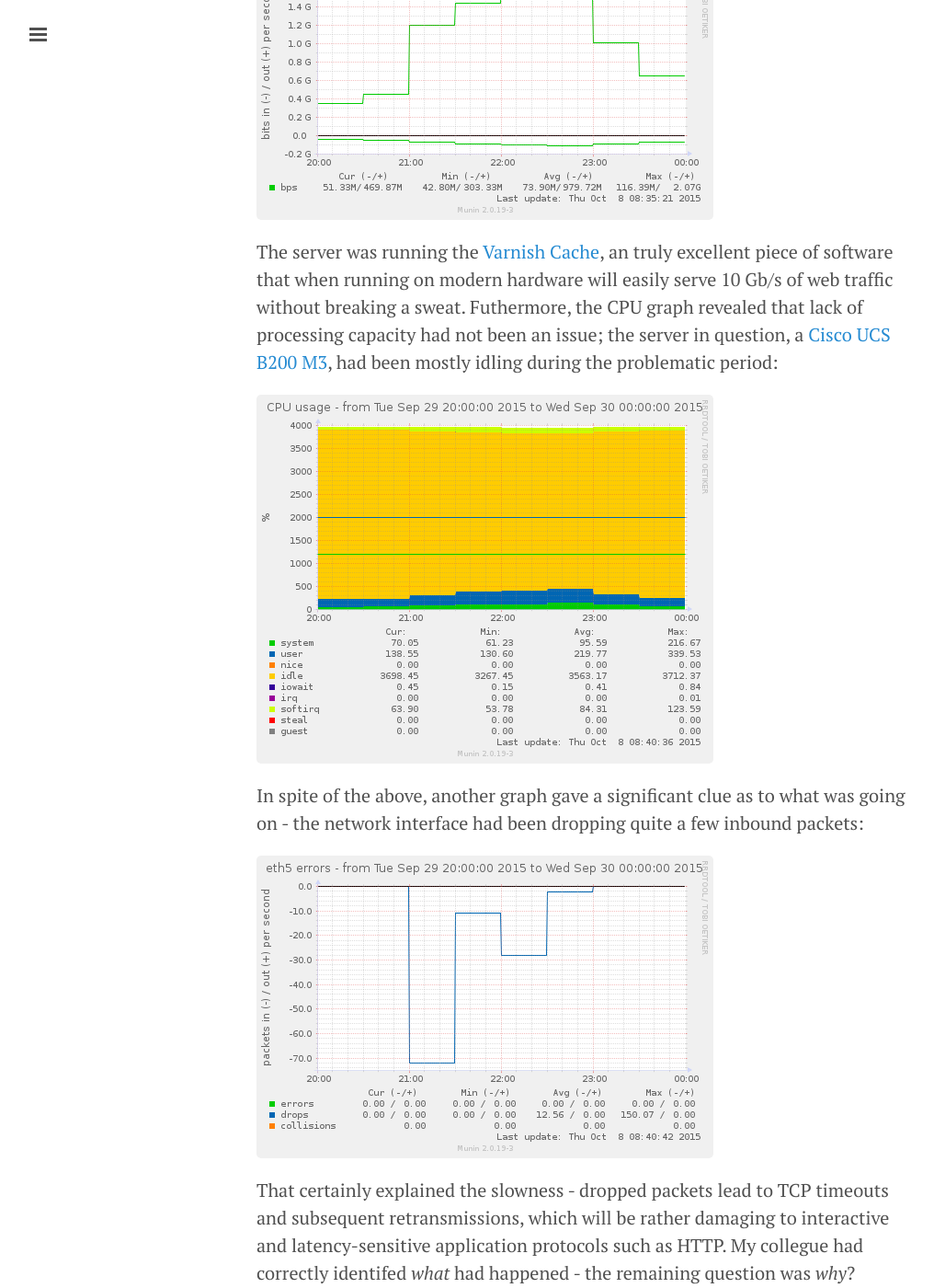
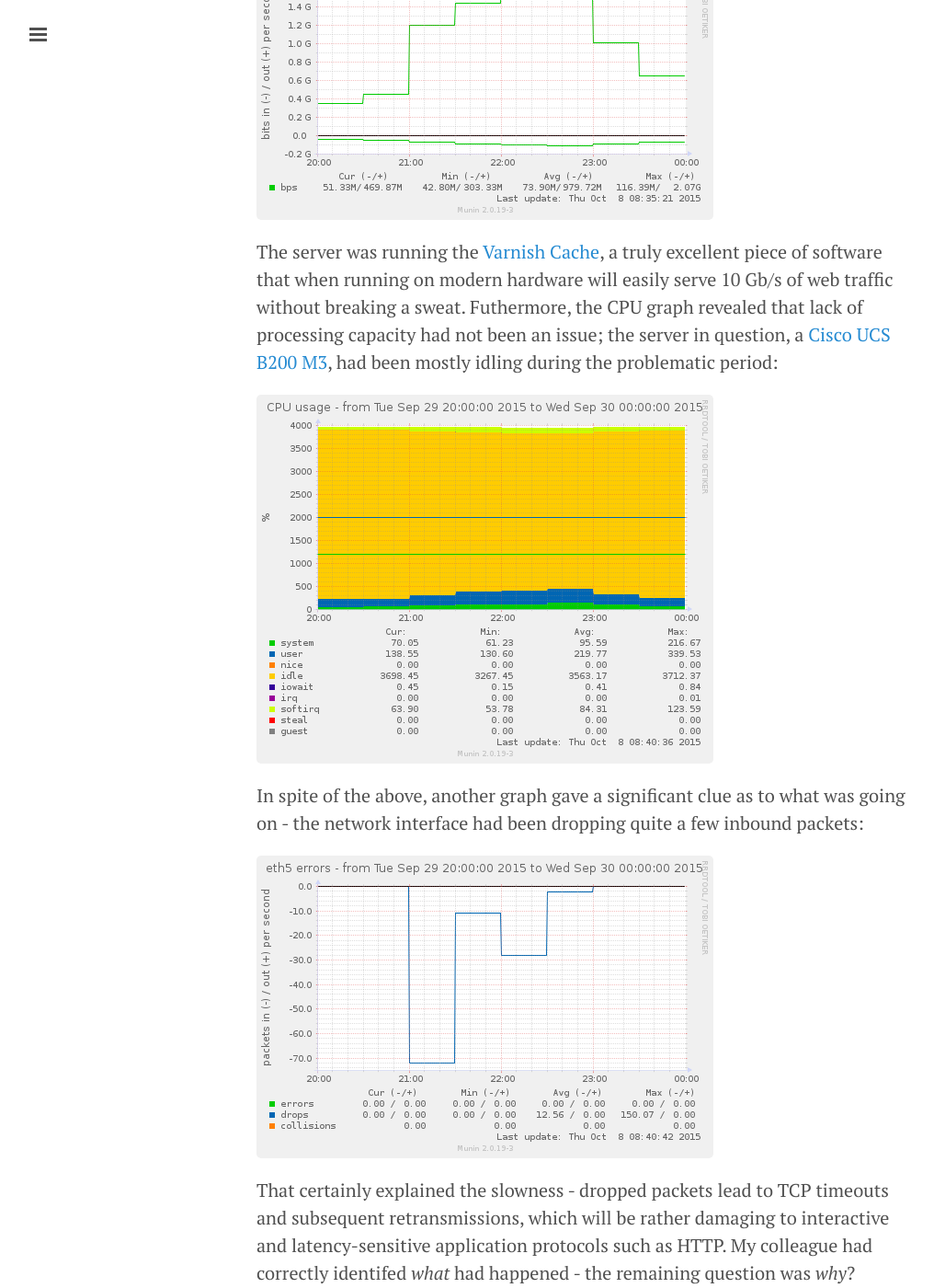
Before and after one commit to toreanderson/toreanderson.github.io, a Jekyll site: the page built from _posts/2015-10-08-cisco-ucs-multi-queue-nics-and-rss.markdown, in a window 1280 px wide and 1400 px high, scrolled down 468 px. Shown: the whole window at 92% size, without its empty margins (1-1017 px from the left). Built offline with Jekyll 4.4.1, drawn with Linux system fonts in a browser that asks for light colours; Markdown is read by kramdown in place of the engine named in the settings; some of the changed text lies outside the part shown.

Commit message:
typofixes and slight rewording, thanks bjørn

```diff
--- a/_posts/2015-10-08-cisco-ucs-multi-queue-nics-and-rss.markdown
+++ b/_posts/2015-10-08-cisco-ucs-multi-queue-nics-and-rss.markdown
@@ -16,7 +16,7 @@
 <img src="/images/20151008-bandwidth_graph.png"/>
 </a>
 
-The server was running the [Varnish Cache](https://www.varnish-cache.org/), an
+The server was running the [Varnish Cache](https://www.varnish-cache.org/), a
 truly excellent piece of software that when running on modern hardware will
 easily serve 10 Gb/s of web traffic without breaking a sweat. Futhermore, the
 CPU graph revealed that lack of processing capacity had not been an issue; the
@@ -39,7 +39,7 @@
 
 That certainly explained the slowness - dropped packets lead to TCP timeouts
 and subsequent retransmissions, which will be rather damaging to interactive
-and latency-sensitive application protocols such as HTTP. My collegue had
+and latency-sensitive application protocols such as HTTP. My colleague had
 correctly identifed *what* had happened - the remaining question was *why*?
 
 ## Diagnosing the root cause of the dropped packets
```
Also changed, not shown: other parts of _posts/2015-10-08-cisco-ucs-multi-queue-nics-and-rss.markdown (+4 -4 lines).
